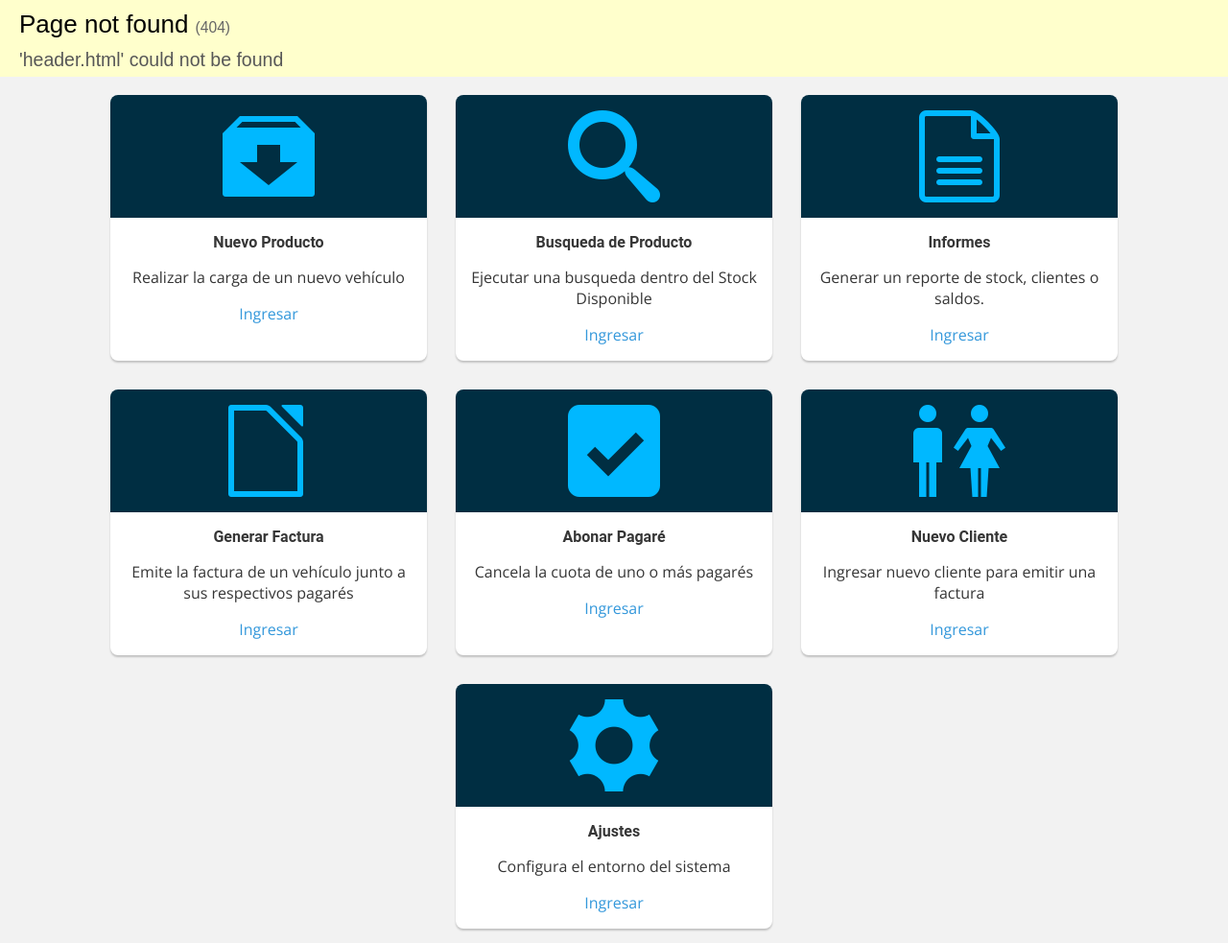
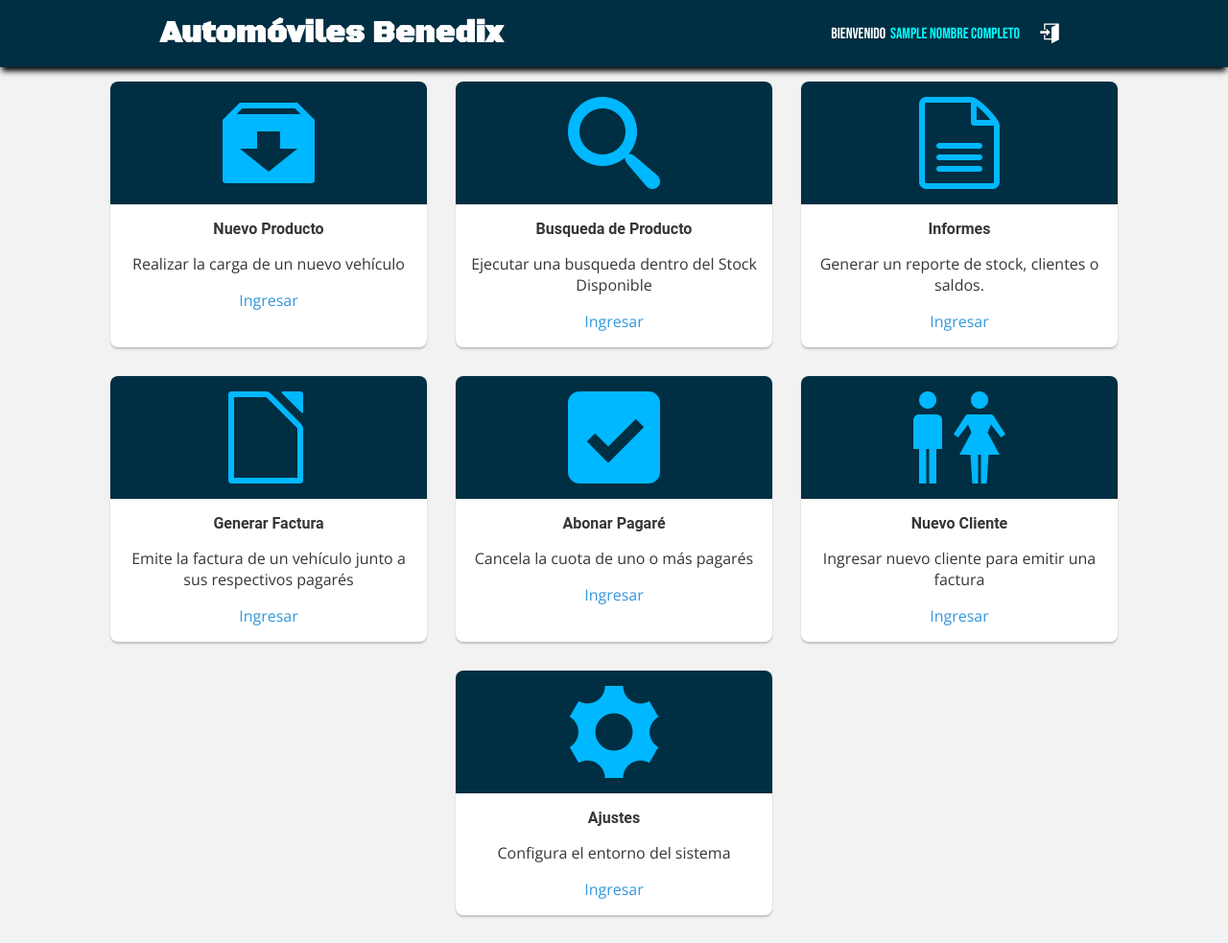
Before and after one commit to peblo-code/PROYECTO, a Django app: template servidor/pagina/templates/index.html in a window 1280 px wide. Shown: the whole page at 96% size. After the commit the page ends 957 px from the top, so only its background shows below. Run offline with Django 3.2, Linux system fonts and the light colour scheme; the template is opened without the code that fills it: most values are stand-ins (such as "Sample title", 1, 10 or a date in 2020); some web fonts are replaced.

Commit message:
Nombre de usuario y bug de acceso solucionados

```diff
--- a/servidor/pagina/static/css/header.css
+++ b/servidor/pagina/static/css/header.css
@@ -47,13 +47,18 @@ figure{
     font-family: 'Bebas Neue', cursive;
 }
 
-.header a {
+.header a, .menu-userinfo {
     display: flex;
     align-items: center;
     height: inherit;
     padding: 0 10px;
 }
 
+.menu-username {
+    color: aqua;
+    margin-left: .3em;
+}
+
 .login-title {
     color: white;
 }
--- /dev/null
+++ b/servidor/pagina/templates/header.html
@@ -0,0 +1,38 @@
+{% load static %}
+<!DOCTYPE html>
+<html lang="en">
+<head>
+    <meta charset="UTF-8">
+    <meta http-equiv="X-UA-Compatible" content="IE=edge">
+    <meta name="viewport" content="width=device-width, initial-scale=1.0">
+    <link rel="stylesheet" href="{% static './css/globals.css'%}">
+    <link rel="stylesheet" href="{% static './css/header.css' %}">
+    <!-- Fuentes de Google -->
+    <link rel="preconnect" href="https://fonts.googleapis.com">
+    <link rel="preconnect" href="https://fonts.gstatic.com" crossorigin>
+    <link href="https://fonts.googleapis.com/css2?family=Bebas+Neue&family=Black+Ops+One&family=Open+Sans&display=swap" rel="stylesheet">
+    <!-- Fuentes de Google -->
+</head>
+<body>
+    <header class="header">
+        <div class="container">
+            <figure class="logo">
+                <h1 class="login-title">Automóviles Benedix</h1>
+            </figure>
+            <nav class="menu">
+                <ol>
+                    <li>
+                        <span class="menu-userinfo">Bienvenido <span class="menu-username">{{nombre_completo}}</span></span>
+                    </li>
+                    <li>
+                        <a class="link" href="./salir"><span class="icon-enter"></a>
+                    </li>
+                </ol>
+            </nav>
+        </div>
+    </header>
+    {% block cuerpo%}
+
+    {% endblock %}
+</body>
+</html>
--- a/servidor/pagina/templates/index.html
+++ b/servidor/pagina/templates/index.html
@@ -1,6 +1,8 @@
+{% extends 'header.html' %}
 {% load static %}
 <!DOCTYPE html>
 <html lang="en">
+    {% block cuerpo %}
 <head>
     <meta charset="UTF-8">
     <meta http-equiv="X-UA-Compatible" content="IE=edge">
@@ -16,7 +18,6 @@
      <!-- Fuentes de Google -->
 </head>
 <body>
-    <iframe src="{% static './header.html' %}" frameborder="0"></iframe>
     <section class="menu-card">
         <div class="container">
             <div class="card">
@@ -83,5 +84,6 @@
             </div>
         </div>
     </section>
+    {% endblock %}
 </body>
 </html>
--- a/servidor/pagina/templates/login.html
+++ b/servidor/pagina/templates/login.html
@@ -22,6 +22,7 @@
             <section class="login-box">
                 <h2 class="login-box-title">Iniciar Sesión</h2>
                 <form action="./" method="POST" class="login-box-form">
+                    {% csrf_token %}
                     <div class="login-box-form-div">
                         <input type="text" required class="login-box-form-div-input" name="usuario">
                         <label class="lbl-nombre">
--- a/servidor/pagina/urls.py
+++ b/servidor/pagina/urls.py
@@ -3,5 +3,6 @@ from pagina import views
 
 urlpatterns = [
     path('inicio', views.inicio, name='inicio'),
-    path('', views.login, name='login')
+    path('', views.login, name='login'),
+    path('salir', views.salir, name='salir'),
 ]
```
Also changed, not shown: servidor/pagina/views.py (+15 -5 lines), 1 other file.
